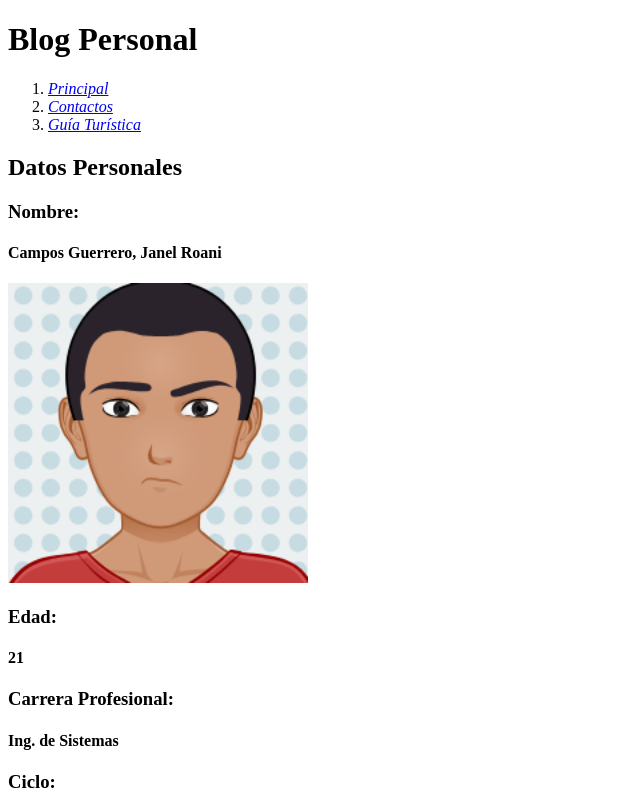
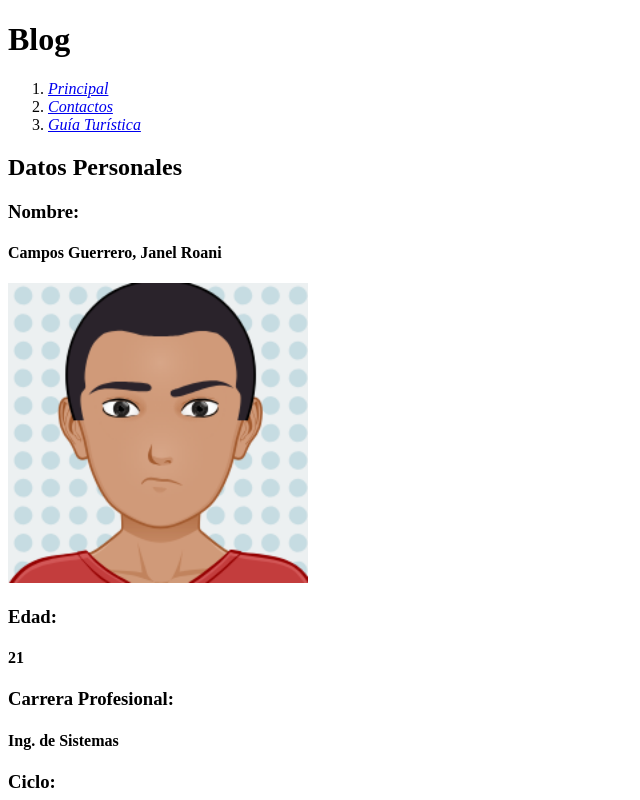
Before and after one commit to JanelCampos/JanelCampos.github.io, a plain HTML site: page index.html in a window 1280 px wide. Shown: the top 800 px of the page, without its empty margins (0-640 px from the left). Drawn offline with Linux system fonts and the light colour scheme.

Commit message:
Nombre Blog

```diff
--- a/index.html
+++ b/index.html
@@ -14,7 +14,7 @@
 
 <body>
     <header>
-        <h1><strong>Blog Personal</strong></h1>
+        <h1><strong>Blog</strong></h1>
         <nav>
             <ol>
                 <li><a href="index.html"><em>Principal</em></a></li>
```
